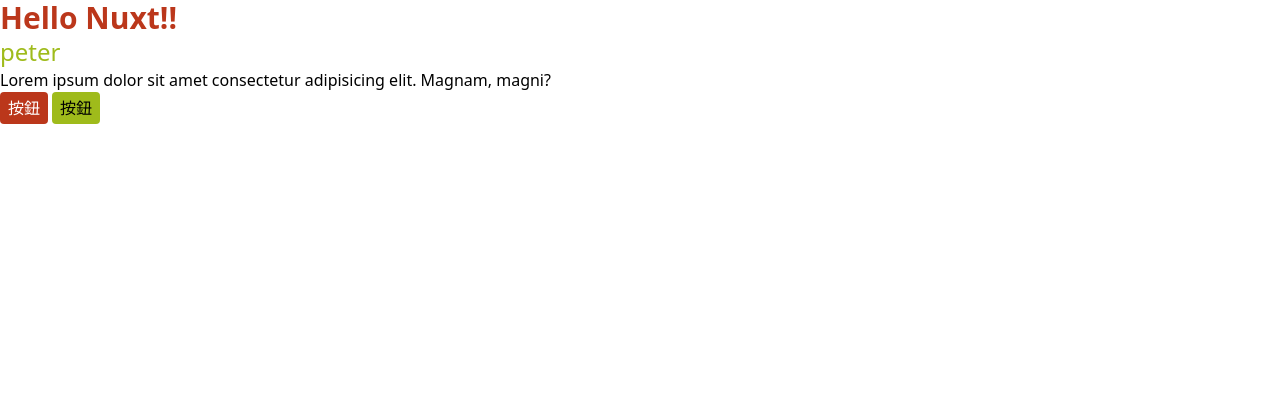
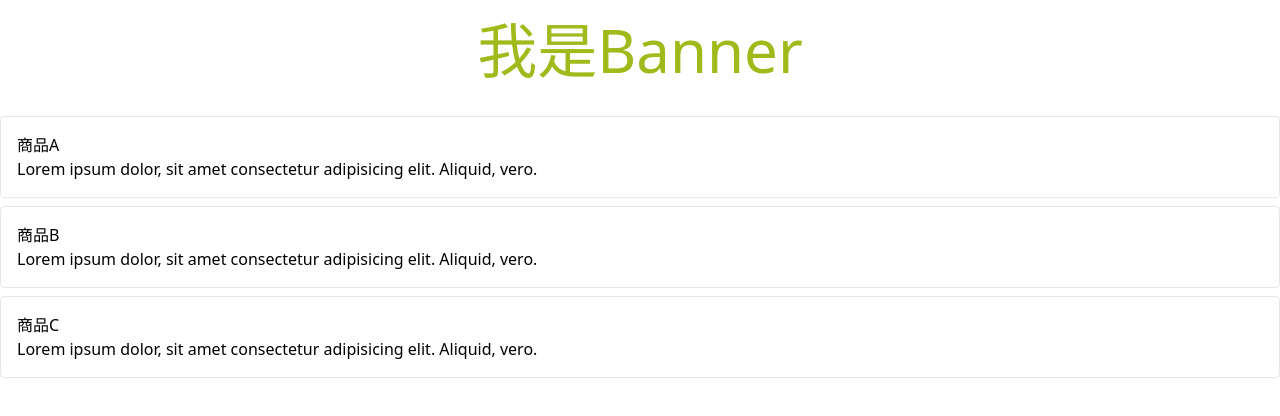
Before and after one commit to peter-3tgds/nuxt-practice-250102, a Nuxt app: page / in a window 1280 px wide. Shown: the top 416 px of the page. Built offline with nearby package versions, Linux system fonts and the light colour scheme.

Commit message:
feat: 元件練習

```diff
--- a/app.vue
+++ b/app.vue
@@ -1,23 +1,8 @@
 <template>
   <div class="container">
-    <h1 class="text-3xl font-bold text-primary">Hello Nuxt!!</h1>
-    <p class="text-2xl text-secondary">{{ name }}</p>
-    <p>Lorem ipsum dolor sit amet consectetur adipisicing elit. Magnam, magni?</p>
-    <div class="flex space-x-1">
-      <button type="button" class="btn btn-primary">按鈕</button>
-      <button type="button" class="btn btn-secondary">按鈕</button>
-    </div>
+    <BannerCard />
+    <ProductList />
   </div>
 </template>
 
-<script setup>
-const name = ref('peter')
-</script>
-
-<style lang="scss" scoped>
-.title {
-  font-size: 100px;
-  color: blue;
-  line-height: 1.5;
-}
-</style>
+<script setup></script>
--- /dev/null
+++ b/components/BannerCard.vue
@@ -0,0 +1,5 @@
+<template>
+  <div class="mb-4 py-5 text-center">
+    <h2 class="text-6xl text-secondary">我是Banner</h2>
+  </div>
+</template>
--- /dev/null
+++ b/components/Product/Card.vue
@@ -0,0 +1,20 @@
+<template>
+  <div class="rounded border p-4">
+    <h2>{{ props.product.name }}</h2>
+    <p>Lorem ipsum dolor, sit amet consectetur adipisicing elit. Aliquid, vero.</p>
+  </div>
+</template>
+
+<script setup>
+const props = defineProps({
+  product: {
+    type: Object,
+    default() {
+      return {
+        id: '',
+        name: ''
+      }
+    }
+  }
+})
+</script>
--- /dev/null
+++ b/components/Product/List.vue
@@ -0,0 +1,26 @@
+<template>
+  <div>
+    <ul class="space-y-2">
+      <li v-for="item in products" :key="item.id">
+        <ProductCard :product="item" />
+      </li>
+    </ul>
+  </div>
+</template>
+
+<script setup>
+const products = ref([
+  {
+    id: 1,
+    name: '商品A'
+  },
+  {
+    id: 2,
+    name: '商品B'
+  },
+  {
+    id: 3,
+    name: '商品C'
+  }
+])
+</script>
```
